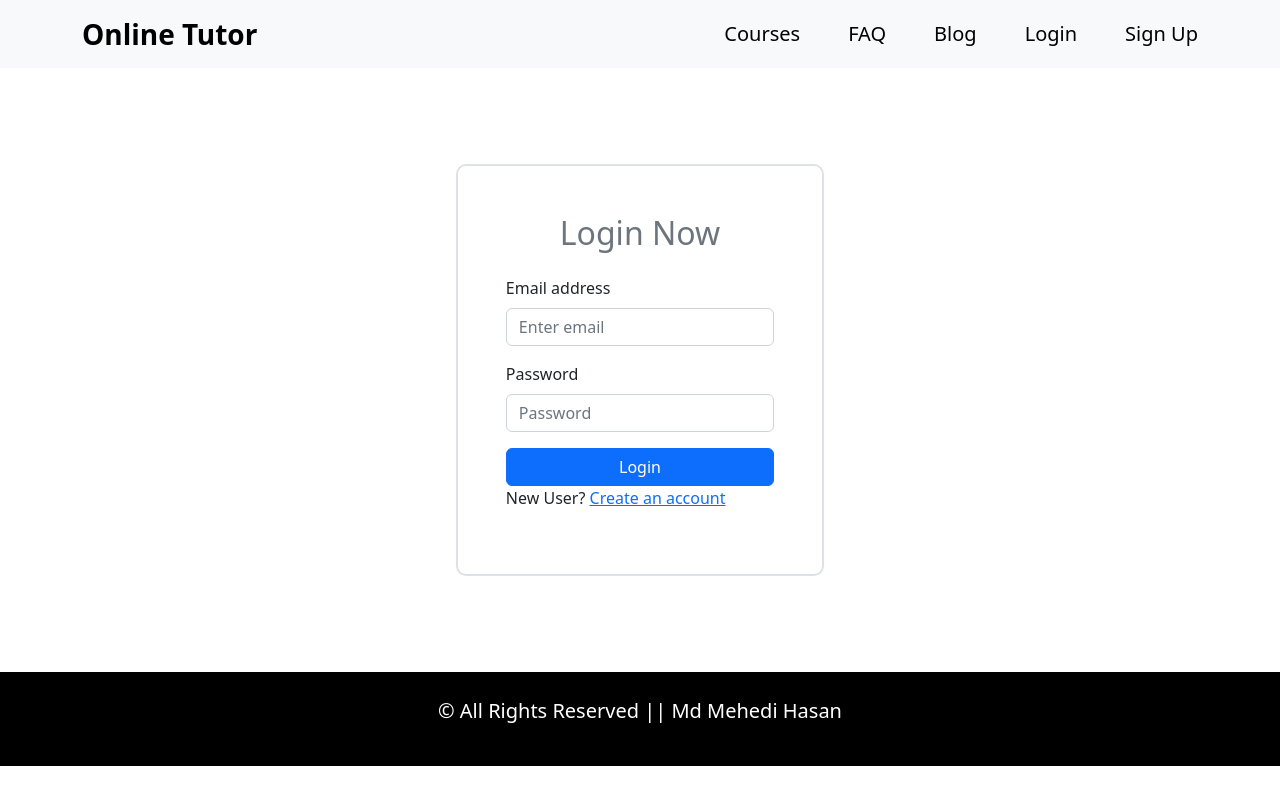
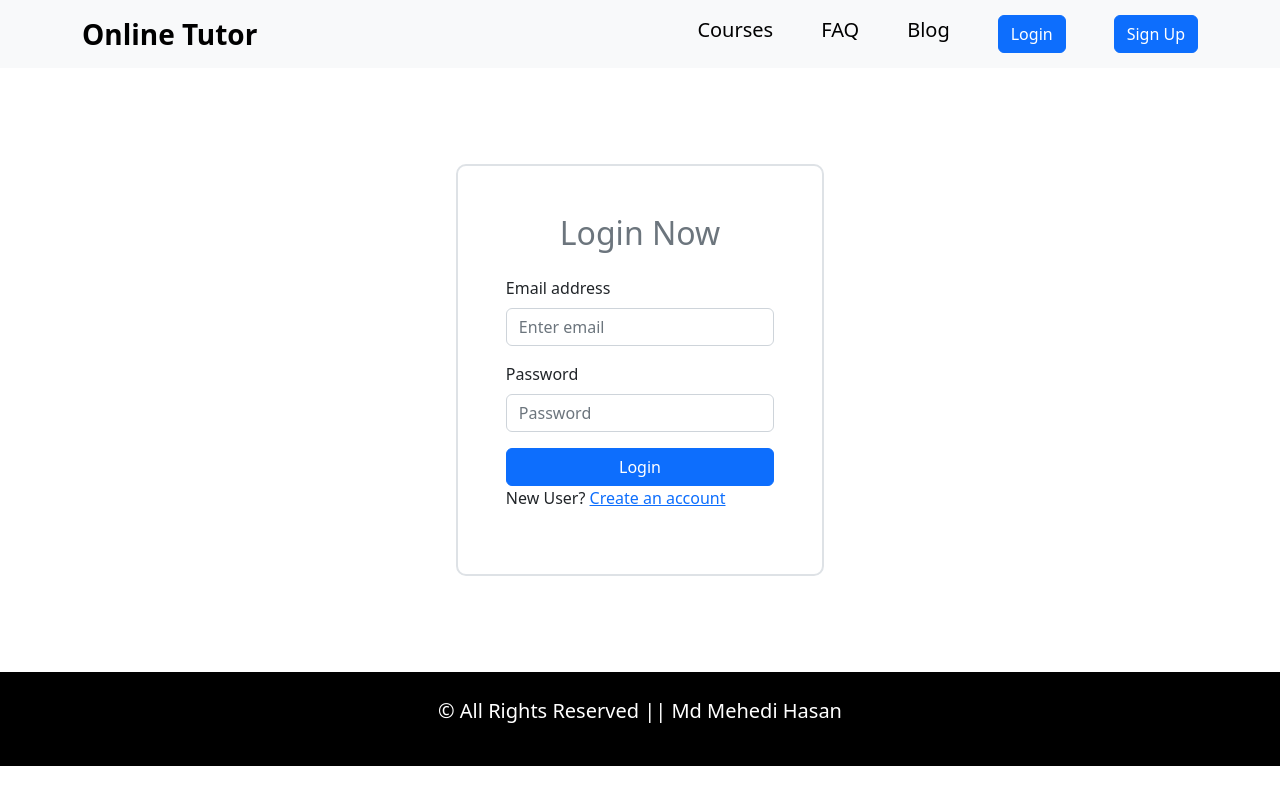
Before and after one commit to designer-mehedi/learning-app-client, a React (Create React App) app: page /login in a window 1280 px wide. Built offline with nearby package versions, Linux system fonts and the light colour scheme; no server answers.

Commit message:
fixed an issue

```diff
--- a/src/components/Header.js
+++ b/src/components/Header.js
@@ -43,25 +43,24 @@ const Header = () => {
 							Blog
 						</Link>
 						{user?.uid ? (
-							<button onClick={logOut}>Log Out</button>
+							<button className="btn btn-primary" onClick={logOut}>Log Out</button>
 						) : (
 							<>
 								<Link
 									to="/login"
-									className="text-decoration-none me-5 text-black"
+									className="text-decoration-none me-5 btn btn-primary"
 								>
 									Login
 								</Link>
 								<Link
 									to="/register"
-									className="text-decoration-none text-black"
+									className="text-decoration-none btn btn-primary"
 								>
 									Sign Up
 								</Link>
 							</>
 						)}
 					</Nav>
-					{/* {user?.uid && <span>Welcome{user?.uid}</span>} */}
 					{user?.uid && <img className="ms-2" width={30} src={user?.photoURL} alt="" />}
 				</Navbar.Collapse>
 			</Container>
```
